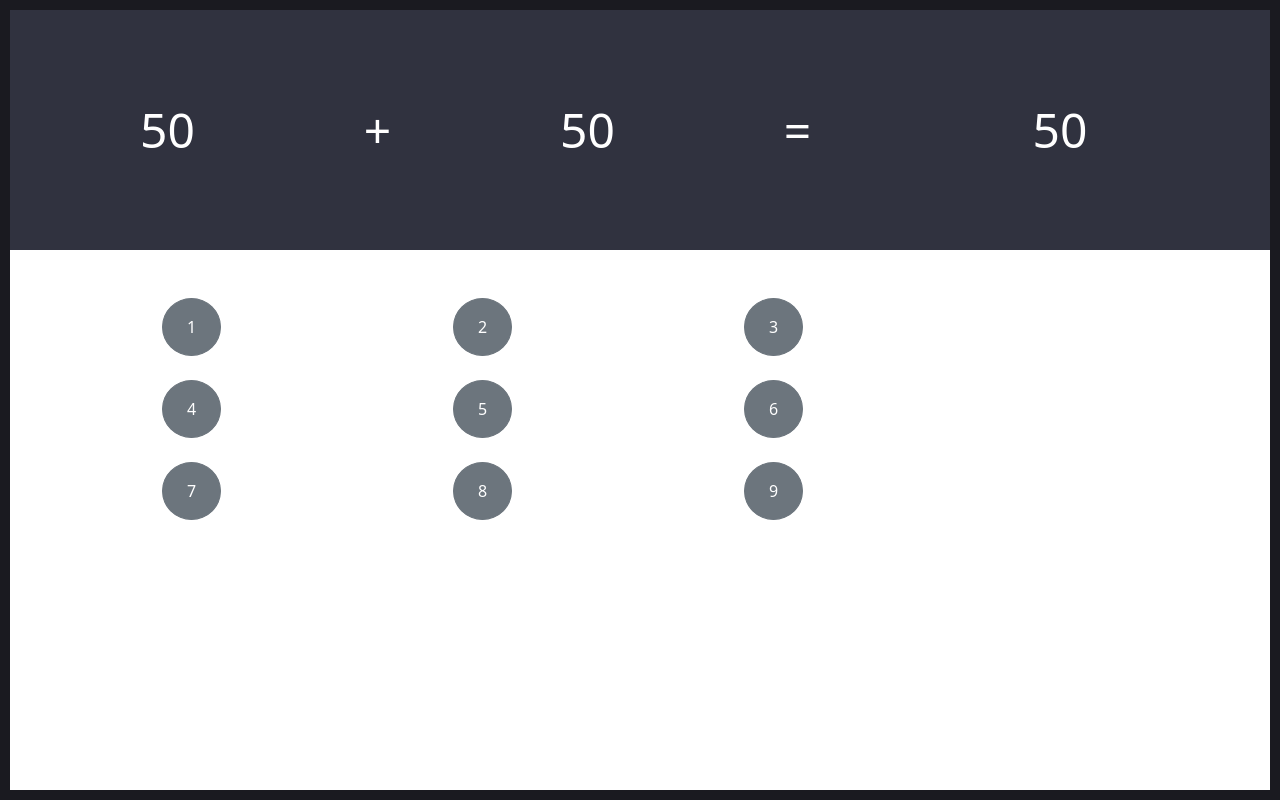
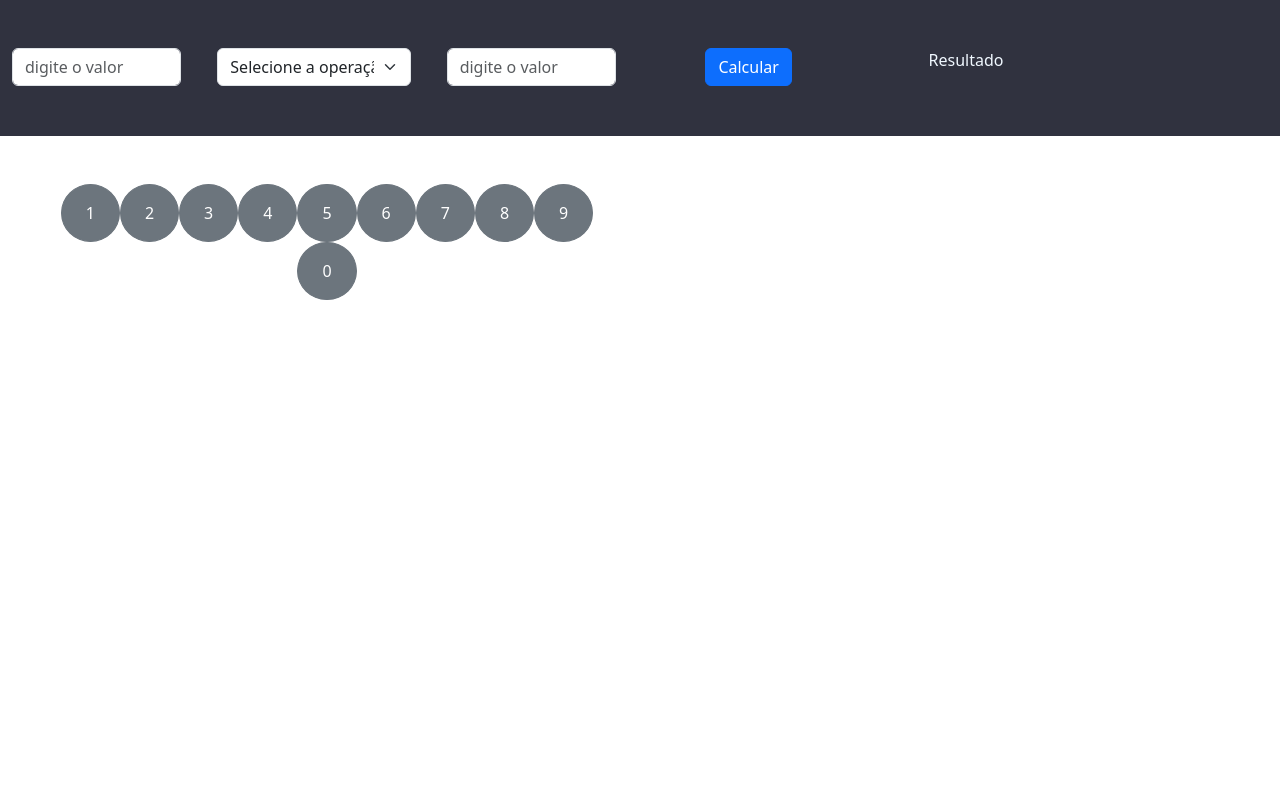
Before and after one commit to CaioCroccia22/vue-calculator-project, a Vue app: page / in a window 1280 px wide. Built offline with nearby package versions, Linux system fonts and the light colour scheme.

Commit message:
feat: implement focus handling logic using emits

```diff
--- a/src/App.vue
+++ b/src/App.vue
@@ -1,12 +1,41 @@
 <script setup>
   import Painel from "./components/Painel.vue";
   import Keyboard from "./components/Keyboard.vue";
+  import { ref } from 'vue'
+
+  const numbers = ref('')
+  const firstInput = ref('')
+  const secondInput = ref('')
+  const inputSelecionado = ref(null) // vai guardar o nome do input ativo
+
+  const setFocusInput = (campo) => {
+    inputSelecionado.value = campo;
+    console.log('O input que recebeu foco foi:', campo)
+  }
+
+  const selectInput = (n) =>
+    {
+      if (inputSelecionado.value === 'firstInput') {
+        firstInput.value += n
+
+
+      } else if(inputSelecionado.value === 'secondInput'){
+        secondInput.value += n
+      }
+  }
+
+  const cleanInput = () => numbers.value = '';
 </script>
 
 <template>
     <div class="content text-center">
-      <Painel></Painel>
-      <Keyboard></Keyboard>
+      <!-- O input ta dentro de painel, mas o valor é controlado por aqui -->
+      <Painel
+        v-model:first = 'firstInput'
+        v-model:second = 'secondInput'
+        @setFocusInput = 'setFocusInput'
+        ></Painel>
+      <Keyboard @clickKeyboard = 'selectInput'></Keyboard>
     </div>
 
 </template>
@@ -17,9 +46,5 @@
     margin: auto;
     box-sizing: border-box;
   }
-  .content{
-    height: 100vh;
-    width: 100%;
-    border: solid 10px #1A1A20;
-  }
+
 </style>
--- a/src/components/Keyboard.vue
+++ b/src/components/Keyboard.vue
@@ -1,36 +1,16 @@
+<script setup>
+    const model = defineModel()
+</script>
+
 <template>
     <div class="container m-5">
         <div class="row d-flex">
-            <div class="col-3">
-                <button type="button" class="btn btn-secondary px-4 py-3 rounded-circle">1</button>
-            </div>
-            <div class="col-3">
-                <button type="button" class="btn btn-secondary px-4 py-3 rounded-circle">2</button>
-            </div>
-            <div class="col-3">
-                <button type="button" class="btn btn-secondary px-4 py-3 rounded-circle">3</button>
-            </div>
-        </div>
-        <div class="row d-flex mt-4">
-            <div class="col-3">
-                <button type="button" class="btn btn-secondary px-4 py-3 rounded-circle">4</button>
-            </div>
-            <div class="col-3">
-                <button type="button" class="btn btn-secondary px-4 py-3 rounded-circle">5</button>
-            </div>
-            <div class="col-3">
-                <button type="button" class="btn btn-secondary px-4 py-3 rounded-circle">6</button>
-            </div>
-        </div>
-        <div class="row d-flex mt-4">
-            <div class="col-3">
-                <button type="button" class="btn btn-secondary px-4 py-3 rounded-circle">7</button>
-            </div>
-            <div class="col-3">
-                <button type="button" class="btn btn-secondary px-4 py-3 rounded-circle">8</button>
-            </div>
-            <div class="col-3">
-                <button type="button" class="btn btn-secondary px-4 py-3 rounded-circle">9</button>
+            <div class="col-6">
+                <button v-for="n in [1,2,3,4,5,6,7,8,9,0]"
+                :key="n"
+                class="btn btn-secondary px-4 py-3 rounded-circle"
+                @click="model += n"
+                type="button">{{ n }}</button>
             </div>
         </div>
     </div>
--- a/src/components/Painel.vue
+++ b/src/components/Painel.vue
@@ -1,23 +1,60 @@
+<script setup>
+// Cria bindo direto com o v-model que vem com o pai
+    const numbersModel = defineModel('numbers')
+    const first = defineModel('first')
+    const second = defineModel('second')
+    const setFocusInput = defineEmits(['setFocusInput'])
+</script>
+
 <template>
+    <div>
+        <div class="row py-5 rounded"  style="background-color: #30323F;">
+            <div class="col-md-2 px-4">
+                <input type="text"
+                    @focus="setFocusInput('firstInput')"
+                    v-model="first"
+                    class="form-control"
+                    placeholder="digite o valor">
+            </div>
+            <div class="col-md-2">
+                <select class="form-select" id="floatingSelect" aria-label="Floating label select example">
+                    <option selected>Selecione a operação</option>
+                    <option value="1">Soma</option>
+                    <option value="2">Subtração</option>
+                    <option value="3">Divisão</option>
+                    <option value="4">Multiplicação</option>
+                </select>
+            </div>
+            <div class="col-md-2 px-4">
+                <input type="text"
+                    @focus="setFocusInput('secondInput')"
+                    v-model="second"
+                    class="form-control"
+                    placeholder="digite o valor">
+            </div>
+            <div class="col-md-2 px-4">
+                <button class="btn btn-primary">Calcular</button>
+            </div>
+            <div class="col-md-2 px-4">
+                <p class="d-flex justify-content-center align-items-center"  style="color: aliceblue;">Resultado</p>
+            </div>
+        </div>
+    </div>
 
-    <div class="row" >
-        <div class="col-md-3 d-flex justify-content-center align-items-center">50</div>
-        <div class="col-md-1 d-flex justify-content-center align-items-center">+</div>
-        <div class="col-md-3 d-flex justify-content-center align-items-center">50</div>
-        <div class="col-md-1 d-flex justify-content-center align-items-center">=</div>
-        <div class="col-md-4 d-flex justify-content-center align-items-center">50</div>
-    </div>
+
+
 </template>
 
 <style scoped>
-    .row{
-        width: 100%;
-        height: 30vh;
+    .container{
+        width: 100vw;
+        margin: auto;
     }
-    .col-md-3, .col-md-1, .col-md-4{
+    .row-panel{
         background-color: #30323F;
         color: #fff;
-        font-size: 48px;
+        font-size: 32px;
+        padding-top: 50px;
     }
 
 </style>
```
